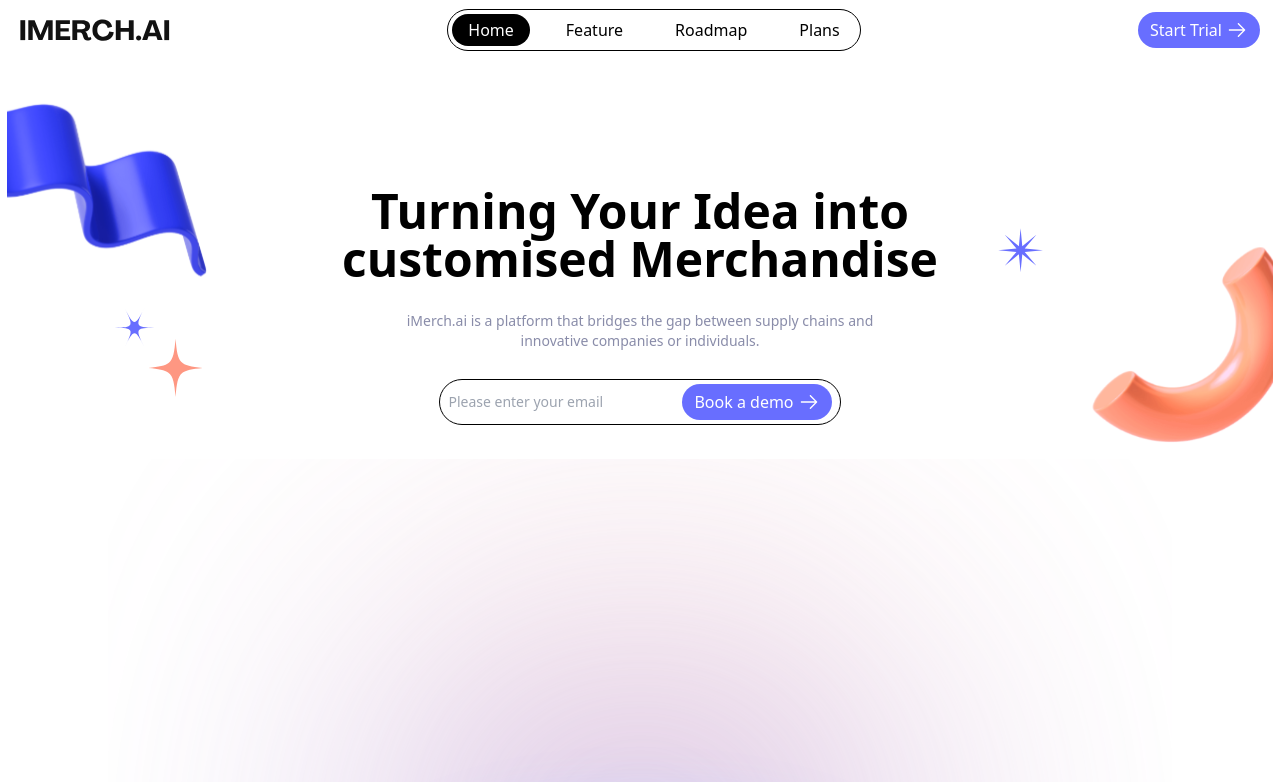
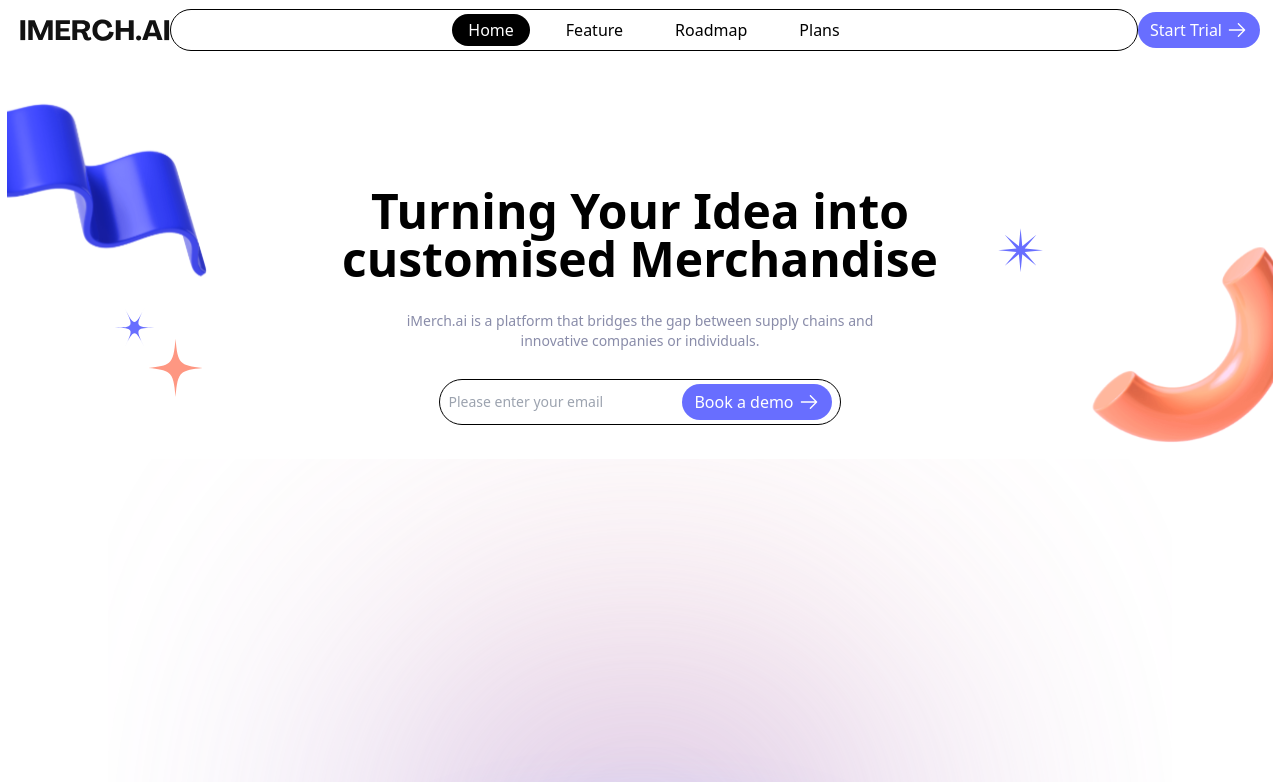
Before and after one commit to cysbyte/imerch-home, a Next.js app: page / in a window 1280 px wide. Shown: the top 782 px of the page. Built offline with nearby package versions, Linux system fonts and the light colour scheme.

Commit message:
style: adjust header style

```diff
--- a/src/app/page.tsx
+++ b/src/app/page.tsx
@@ -6,7 +6,7 @@
 
 export default function Home() {
   return (
-    <div className=" max-w-screen-2xl mx-auto">
+    <div className="max-w-7xl mx-auto">
       <Header/>
       <Deco/>
       <UpperPart/>
--- a/src/components/home/header/menu.tsx
+++ b/src/components/home/header/menu.tsx
@@ -1,6 +1,7 @@
 
 const Menu = () => {
     return (
+        <div className="w-full hidden lg:block">
             <div className='flex gap-5 items-center justify-center border-[1px] border-black rounded-full p-1 text-base'>
                 <div className='px-4 py-1 text-white rounded-full bg-black'>
                     Home
@@ -15,6 +16,7 @@
                     Plans
                 </div>
             </div>
+        </div>
     )
 }
 
```
Lines whose indentation alone changed are shown as unchanged.
